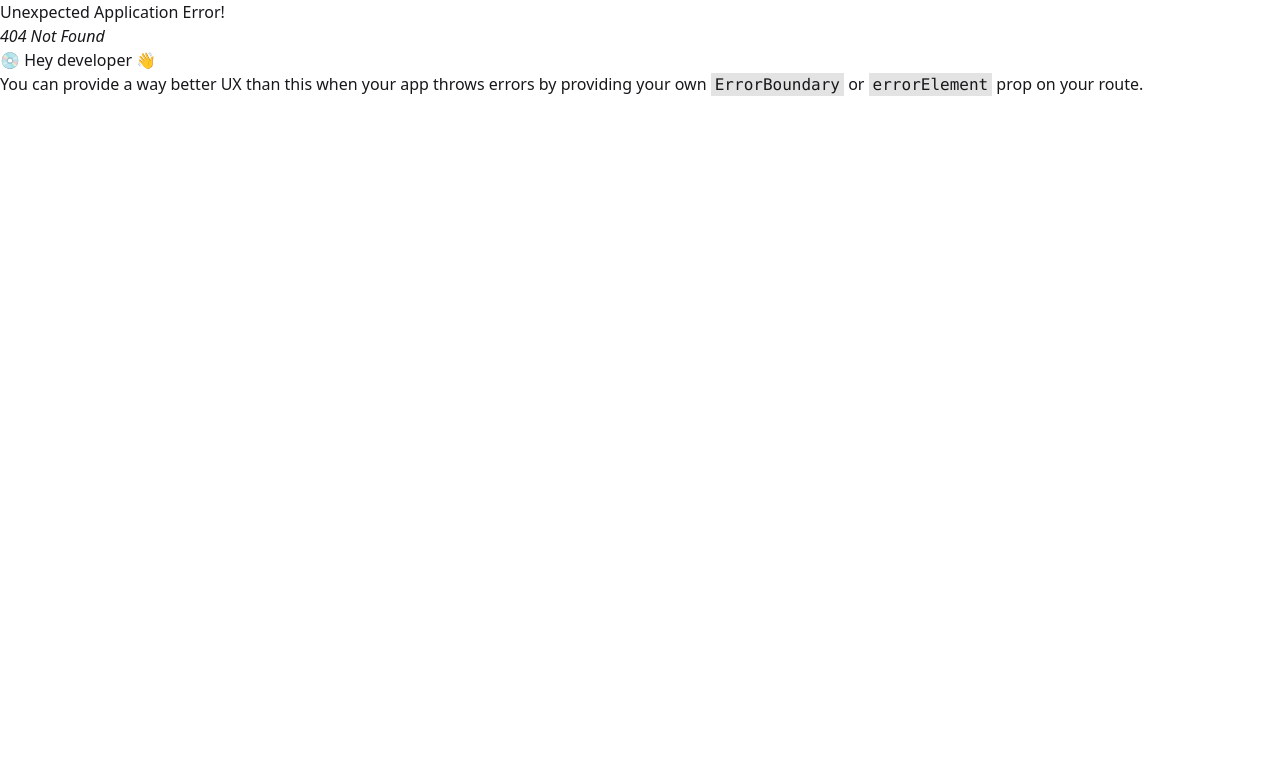
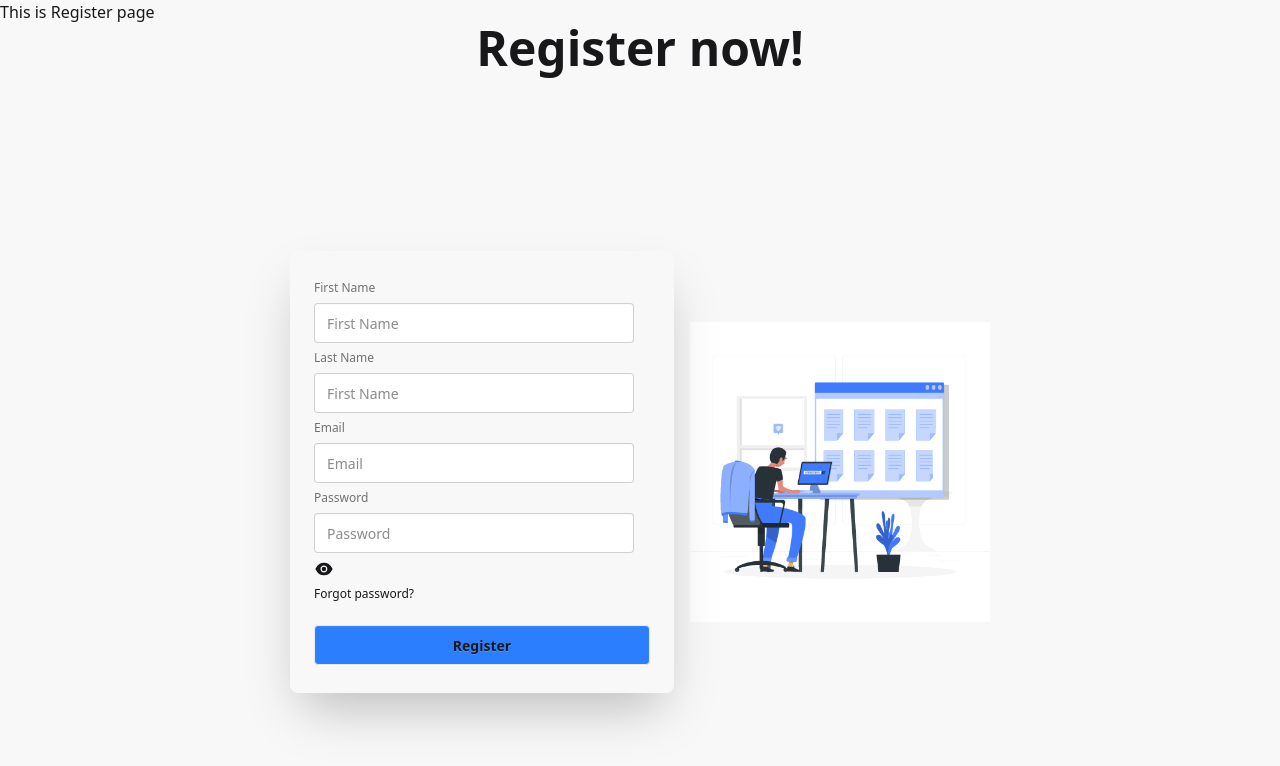
Before and after one commit to saleheen22/Track2Hired-Website, a React (Vite) app: page /register in a window 1280 px wide. Before the commit this address had no page. Shown: the top 766 px of the page. Built offline with nearby package versions, Linux system fonts and the light colour scheme; no server answers.

Commit message:
add authentication context and form types for login and registration

```diff
--- a/src/Routes/Routes.tsx
+++ b/src/Routes/Routes.tsx
@@ -8,6 +8,7 @@ import App from '../App';
 import Page from '../pages/Page';
 import HomeLayout from '../Layouts/HomeLayout';
 import Login from '../pages/Login';
+import Register from '../pages/Register';
 
 export const router = createBrowserRouter([
   {
@@ -24,4 +25,7 @@ export const router = createBrowserRouter([
     path: '/login',
     Component: Login,
   },
+  {path: '/register',
+    Component: Register
+  }
 ]);
--- a/src/pages/Login.tsx
+++ b/src/pages/Login.tsx
@@ -1,18 +1,33 @@
 import Lottie from 'lottie-react';
-import React from 'react';
+import { useContext, useState } from 'react';
 import loginAnimation from '../assets/login.json';
 import { useForm } from 'react-hook-form';
-type LoginFormValues = {
-    email: string;
-    password: string;
-}
+import { AiFillEye, AiFillEyeInvisible } from 'react-icons/ai';
+import { LoginFormValues } from '../utils/Types/loginType';
+import { AuthContext } from '../provider/AuthProvider';
+import { useNavigate } from 'react-router';
+
 const Login = () => {
+  const navigate = useNavigate();
+    const [passOn, setPassON] = useState<boolean>(false);
+    const {signInNewUser, setUser} = useContext(AuthContext);
     const {register, handleSubmit, formState: {errors}} = useForm<LoginFormValues>();
     const onSubmit = (data: LoginFormValues) => {
-        console.log(data);
+        signInNewUser(data).then((userCredential) => {
+          // Signed in
+          const user = userCredential;
+          setUser(data);
+          console.log(user);
+          navigate('/');
+          // ...
+        })
+        .catch((error) => {
+          const errorCode = error.code;
+          const errorMessage = error.message;
+        });
     };
   return (
-    <div>
+    <div className='bg-base-200'>
       <h1>This is login page</h1>
 
       <div>
@@ -32,7 +47,7 @@ const Login = () => {
       />
               </p>
             </div>
-            <div className="card  w-full max-w-sm shrink-0 shadow-[0_-4px_6px_-1px_rgba(0,0,0,0.1),0_2px_4px_-1px_rgba(0,0,0,0.06)] shadow-2xl">
+            <div className="card  w-full max-w-sm shrink-0  shadow-2xl">
               <div className="card-body">
                <form onSubmit={handleSubmit(onSubmit)}>
                <fieldset className="fieldset">
@@ -47,7 +62,7 @@ const Login = () => {
                   {errors.email && <span className='text-red-500 text-sm mt-1'>{errors.email.message}</span>}
                   <label className="fieldset-label">Password</label>
                   <input
-                    type="password"
+                    type={passOn ? 'password' : 'text'}
                     className="input"
                     placeholder="Password"
                     {...register('password', {
@@ -57,8 +72,14 @@ const Login = () => {
                             message: 'Password must be at least 6 characters',
                         }
                     })}
+
                   />
-                  {errors.email && <span className='text-red-500 text-sm mt-1'>{errors.email.message}</span>}
+                  {passOn ? <AiFillEyeInvisible className='cursor-pointer text-xl' onClick={()=> setPassON(!passOn)}  />: <AiFillEye className='cursor-pointer text-xl' onClick={()=> setPassON(!passOn)} />}
+
+
+
+
+                  {errors.password && <span className='text-red-500 text-sm mt-1'>{errors.password.message}</span>}
                   <div>
                     <a className="link link-hover">Forgot password?</a>
                   </div>
--- a/src/pages/Page.tsx
+++ b/src/pages/Page.tsx
@@ -1,9 +1,12 @@
-import React from 'react';
+import React, { useContext } from 'react';
+import { AuthContext } from '../provider/AuthProvider';
 
 const Page = () => {
+  const {user} = useContext(AuthContext);
   return (
     <div>
       <h2>This is page</h2>
+      {user && <h1>{user.email}</h1>}
       <div>
         <h1 className="text-3xl italic font-bold underline">Hello world!</h1>
         <button className="btn btn-success">Success</button>
--- a/src/pages/Register.tsx
+++ b/src/pages/Register.tsx
@@ -1,9 +1,117 @@
-import React from 'react';
+import Lottie from 'lottie-react';
+import { useContext, useState } from 'react';
+import RegisterAnimation from '../assets/login.json';
+import { useForm } from 'react-hook-form';
+import { AiFillEye, AiFillEyeInvisible } from 'react-icons/ai';
+import { RegisterFormValues } from '../utils/Types/registerType';
+import { AuthContext } from '../provider/AuthProvider';
 
 const Register = () => {
+  const {createNewUser, setUser} = useContext(AuthContext);
+    const [passOn, setPassON] = useState<boolean>(false);
+    const {register, handleSubmit, formState: {errors}, reset} = useForm<RegisterFormValues>();
+    const onSubmit = (data: RegisterFormValues) => {
+      const {email, password} = data;
+      reset();
+      createNewUser({email, password}).then((userCredential) => {
+        // Signed up
+        const user = userCredential;
+        console.log(user);
+        setUser(data);
+        // ...
+      })
+      .catch((error) => {
+        const errorCode = error.code;
+        const errorMessage = error.message;
+        // ..
+      });;
+    };
   return (
-    <div>
-      <h1>This is register page</h1>
+    <div className='bg-base-200'>
+      <h1>This is Register page</h1>
+
+      <div>
+
+      <h1 className="text-5xl font-bold text-center">Register now!</h1>
+
+      </div>
+      <div >
+        <div className="hero min-h-screen">
+          <div className="hero-content flex-col lg:flex-row-reverse">
+            <div className="text-center gap-6 lg:text-left">
+
+              <p className="py-6">
+              <Lottie
+        animationData={RegisterAnimation}
+        className="w-[300px] h-[300px] object-contain mx-auto"
+      />
+              </p>
+            </div>
+            <div className="card  w-full max-w-sm shrink-0  shadow-2xl">
+              <div className="card-body">
+               <form onSubmit={handleSubmit(onSubmit)}>
+               <fieldset className="fieldset">
+
+                {/* this is name fields */}
+
+                <label className="fieldset-label">First Name</label>
+                  <input {...register('firstName', {
+                    required: 'First Name is required',
+
+                  })} type="text" className={`input input-bordered ${errors.firstName ? 'input-error' : ''}`} placeholder="First Name" />
+                  {errors.firstName && <span className='text-red-500 text-sm mt-1'>{errors.firstName.message}</span>}
+
+                  {/* last Name is  */}
+                  <label className="fieldset-label">Last Name</label>
+                  <input {...register('lastName', {
+                    required: 'First Name is required',
+
+                  })} type="text" className={`input input-bordered ${errors.lastName ? 'input-error' : ''}`} placeholder="First Name" />
+                  {errors.lastName && <span className='text-red-500 text-sm mt-1'>{errors.lastName.message}</span>}
+
+
+
+                {/* this is name fields */}
+                  <label className="fieldset-label">Email</label>
+                  <input {...register('email', {
+                    required: 'Email is required',
+                    pattern: {
+                        value: /^[A-Z0-9._%+-]+@[A-Z0-9.-]+\.[A-Z]{2,}$/i,
+                        message: 'Invalid email address',
+                      },
+                  })} type="email" className={`input input-bordered ${errors.email ? 'input-error' : ''}`} placeholder="Email" />
+                  {errors.email && <span className='text-red-500 text-sm mt-1'>{errors.email.message}</span>}
+                  <label className="fieldset-label">Password</label>
+                  <input
+                    type={passOn ? 'password' : 'text'}
+                    className="input"
+                    placeholder="Password"
+                    {...register('password', {
+                        required: 'Password is required',
+                        minLength: {
+                            value: 6,
+                            message: 'Password must be at least 6 characters',
+                        }
+                    })}
+
+                  />
+                  {passOn ? <AiFillEyeInvisible className='cursor-pointer text-xl' onClick={()=> setPassON(!passOn)}  />: <AiFillEye className='cursor-pointer text-xl' onClick={()=> setPassON(!passOn)} />}
+
+
+
+
+                  {errors.password && <span className='text-red-500 text-sm mt-1'>{errors.password.message}</span>}
+                  <div>
+                    <a className="link link-hover">Forgot password?</a>
+                  </div>
+                  <button type='submit' className="btn bg-blue-500 mt-4">Register</button>
+                </fieldset>
+               </form>
+              </div>
+            </div>
+          </div>
+        </div>
+      </div>
     </div>
   );
 };
--- a/src/provider/AuthProvider.tsx
+++ b/src/provider/AuthProvider.tsx
@@ -1,14 +1,75 @@
-import { createContext, useState } from 'react';
+import { createContext, useEffect, useState } from 'react';
 
-export const AuthContext = createContext({});
+import app from '../FirebaseAuth/firebase.config';
 import { ReactNode } from 'react';
+import { getAuth, Auth, createUserWithEmailAndPassword, signInWithEmailAndPassword, onAuthStateChanged } from "firebase/auth";
+import { RegisterFormValues } from '../utils/Types/registerType';
+import { AuthContextType } from '../utils/Types/AutContextType';
+import { LoginFormValues } from '../utils/Types/loginType';
+
+export const AuthContext = createContext<AuthContextType>({} as AuthContextType);
 
 const AuthProvider = ({ children }: { children: ReactNode }) => {
-  const [user, setUser] = useState();
-  const authInfo = {
+  const [user, setUser] = useState<RegisterFormValues | LoginFormValues>();
+  const auth: Auth = getAuth(app);
+  const createNewUser = async ({email, password}: Pick<RegisterFormValues, 'email' | 'password'>): Promise<{ success: boolean; message: string }> => {
+    try {
+      const result = await createUserWithEmailAndPassword(auth, email, password);
+      if (result) {
+        return {
+          success: true,
+          message: "User created successfully"
+        };
+      }
+      return {
+        success: false,
+        message: "Failed to create user"
+      };
+    } catch (error) {
+      console.log(error);
+      return {
+        success: false,
+        message: error instanceof Error ? error.message : "An unknown error occurred"
+      };
+    }
+  };
+  const signInNewUser = async ({email, password}: Pick<RegisterFormValues, 'email' | 'password'>): Promise<{ success: boolean; message: string }> => {
+    try {
+      const result = await signInWithEmailAndPassword(auth, email, password);
+      if (result) {
+        return {
+          success: true,
+          message: "User created successfully"
+        };
+      }
+      return {
+        success: false,
+        message: "Failed to create user"
+      };
+    } catch (error) {
+      console.log(error);
+      return {
+        success: false,
+        message: error instanceof Error ? error.message : "An unknown error occurred"
+      };
+    }
+  }
+
+
+  const authInfo: AuthContextType = {
     user,
     setUser,
+    createNewUser,
+    signInNewUser
   };
+  useEffect(() => {
+    const unsubscribe = onAuthStateChanged(auth, (currentUser)=>{
+      setUser(currentUser ? { email: currentUser.email || '', password: '' } : undefined);
+    });
+    return () => {
+      unsubscribe();
+    }
+  }, [])
   return (
     <AuthContext.Provider value={authInfo}>{children}</AuthContext.Provider>
   );
--- /dev/null
+++ b/src/utils/Types/AutContextType.ts
@@ -0,0 +1,9 @@
+import { LoginFormValues } from "./loginType";
+import { RegisterFormValues } from "./registerType";
+
+export interface AuthContextType {
+    user: RegisterFormValues | undefined | LoginFormValues;
+    setUser: React.Dispatch<React.SetStateAction<RegisterFormValues | undefined | LoginFormValues>>;
+    createNewUser: (data: Pick<RegisterFormValues, 'email' | 'password'>) => Promise<{ success: boolean; message: string }>;
+    signInNewUser: (data: Pick<RegisterFormValues, 'email' | 'password'>) => Promise<{ success: boolean; message: string }>;
+  }
--- /dev/null
+++ b/src/utils/Types/loginType.ts
@@ -0,0 +1,4 @@
+export type LoginFormValues = {
+    email: string;
+    password: string;
+}
--- /dev/null
+++ b/src/utils/Types/registerType.ts
@@ -0,0 +1,6 @@
+export type RegisterFormValues = {
+    firstName: string;
+    lastName: string;
+    email: string;
+    password: string;
+}
```
